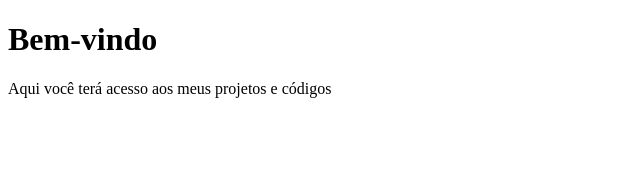
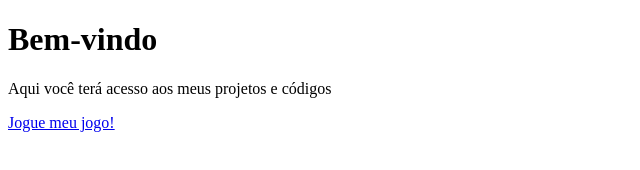
Before and after one commit to criric/criric.github.io, a plain HTML site: page index.html in a window 1280 px wide. Shown: the whole page, without its empty margins (0-640 px from the left). Drawn offline with Linux system fonts and the light colour scheme.

Commit message:
Update index.html

```diff
--- a/index.html
+++ b/index.html
@@ -8,6 +8,7 @@
 
     <h1>Bem-vindo</h1>
     <p>Aqui você terá acesso aos meus projetos e códigos</p>
+    <a href = "https://criric.github.io/kimio_/"> Jogue meu jogo! </a>
 
   </body>
 </html>
```
